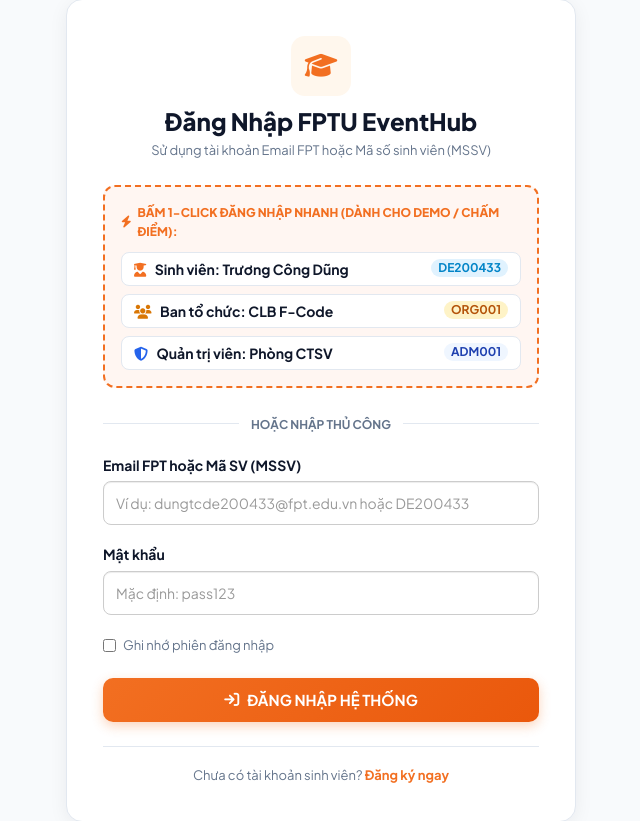
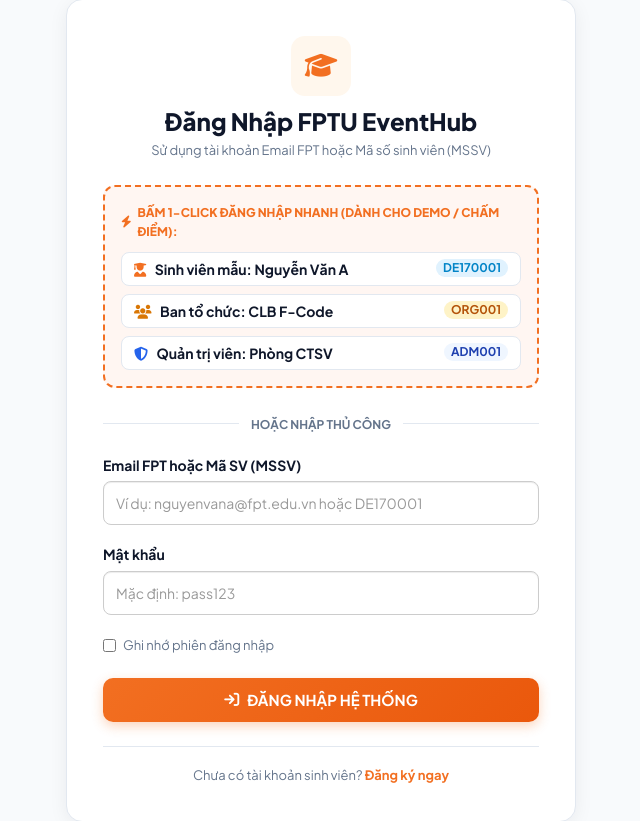
Before and after one commit to CongDung0506/FPTU-EventHub, a Flask app: page /login in a window 1280 px wide. Shown: the part 125-946 px from the top of the page, without its empty margins (319-959 px from the left). Run offline with Flask 3, Linux system fonts and the light colour scheme; data comes from the database, SQL or seed files in the repository; some libraries are stand-ins or nearby versions.

Commit message:
feat(templates): replace personal info with generic placeholders (DExxxxxx, Nguyễn Văn A, nguyenvana@fpt.edu.vn)

```diff
--- a/app.py
+++ b/app.py
@@ -97,14 +97,16 @@ def login():
 def quick_login(role_type):
     auto_init_database()
     email_map = {
-        "student": "dungtcde200433@fpt.edu.vn",
+        "student": "nguyenvana@fpt.edu.vn",
         "organizer": "fcode.club@fpt.edu.vn",
         "admin": "ctsv.admin@fpt.edu.vn"
     }
     target_email = email_map.get(role_type.lower())
     if not target_email:
         return redirect(url_for("login"))
-    user = User.query.filter_by(email=target_email).first()
+    user = User.query.filter((User.email == target_email) | (User.email == "dungtcde200433@fpt.edu.vn")).first()
+    if not user and role_type.lower() == "student":
+        user = User.query.filter(User.role.has(name="Student")).first()
     if user:
         login_user(user, remember=True)
         flash(f"🎉 Đăng nhập nhanh thành công: {user.full_name} ({user.role.name})!", "success")
--- a/forms.py
+++ b/forms.py
@@ -31,7 +31,7 @@ class RegisterForm(FlaskForm):
     def validate_student_id(self, field):
         sid = field.data.strip().upper()
         if len(sid) < 6:
-            raise ValidationError("Mã số sinh viên không hợp lệ (ví dụ: DE200433, SE171234).")
+            raise ValidationError("Mã số sinh viên không hợp lệ (ví dụ: DExxxxxx, SExxxxxx).")
 
 class EventCreateForm(FlaskForm):
     title = StringField("Tiêu đề sự kiện", validators=[DataRequired(), Length(max=255)])
--- a/seed_events.py
+++ b/seed_events.py
@@ -17,18 +17,22 @@ def seed_data_internal():
     role_admin = Role.query.filter_by(name="Admin").first()
 
     # 1. Nguoi dung mau (Sinh vien, Ban to chuc CLB, Admin CTSV)
-    student = User.query.filter_by(email="dungtcde200433@fpt.edu.vn").first()
+    student = User.query.filter((User.email == "nguyenvana@fpt.edu.vn") | (User.email == "dungtcde200433@fpt.edu.vn")).first()
     if student is None:
         student = User(
-            student_id="DE200433",
-            full_name="Trương Công Dũng",
-            email="dungtcde200433@fpt.edu.vn",
+            student_id="DE170001",
+            full_name="Nguyễn Văn A",
+            email="nguyenvana@fpt.edu.vn",
             phone="0905123456",
             avatar_url="https://images.unsplash.com/photo-1534528741775-53994a69daeb?auto=format&fit=crop&w=300&q=80",
             role=role_student
         )
         student.set_password("pass123")
         db.session.add(student)
+    else:
+        student.student_id = "DE170001"
+        student.full_name = "Nguyễn Văn A"
+        student.email = "nguyenvana@fpt.edu.vn"
 
     student2 = User.query.filter_by(email="anhnvse190111@fpt.edu.vn").first()
     if student2 is None:
@@ -301,7 +305,7 @@ Chương trình thiện nguyện truyền thống thường niên của sinh vi
     if Ticket.query.first() is None and len(saved_events) >= 2:
         ticket1 = Ticket(
             ticket_code=Ticket.generate_ticket_code(),
-            qr_url="https://api.qrserver.com/v1/create-qr-code/?size=250x250&data=FU-2026-AIWORKSHOP-DE200433",
+            qr_url="https://api.qrserver.com/v1/create-qr-code/?size=250x250&data=FU-2026-AIWORKSHOP-DE170001",
             event=saved_events[0], # Workshop AI
             user=student,
             status="CHECKED_IN",
@@ -309,7 +313,7 @@ Chương trình thiện nguyện truyền thống thường niên của sinh vi
         )
         ticket2 = Ticket(
             ticket_code=Ticket.generate_ticket_code(),
-            qr_url="https://api.qrserver.com/v1/create-qr-code/?size=250x250&data=FU-2026-HACKATHON-DE200433",
+            qr_url="https://api.qrserver.com/v1/create-qr-code/?size=250x250&data=FU-2026-HACKATHON-DE170001",
             event=saved_events[1], # Hackathon
             user=student,
             status="REGISTERED"
--- a/templates/login.html
+++ b/templates/login.html
@@ -20,8 +20,8 @@
       </div>
       <div style="display:flex;flex-direction:column;gap:8px;">
         <a href="{{ url_for('quick_login', role_type='student') }}" class="btn btn-default" style="border-radius:8px;font-weight:700;display:flex;justify-content:space-between;align-items:center;background:var(--feh-bg-card);color:var(--feh-text-main);border-color:var(--feh-border);">
-          <span><i class="fa-solid fa-user-graduate" style="color:var(--feh-primary);margin-right:6px;"></i> Sinh viên: Trương Công Dũng</span>
-          <span class="badge" style="background:#e0f2fe;color:#0284c7;">DE200433</span>
+          <span><i class="fa-solid fa-user-graduate" style="color:var(--feh-primary);margin-right:6px;"></i> Sinh viên mẫu: Nguyễn Văn A</span>
+          <span class="badge" style="background:#e0f2fe;color:#0284c7;">DE170001</span>
         </a>
         <a href="{{ url_for('quick_login', role_type='organizer') }}" class="btn btn-default" style="border-radius:8px;font-weight:700;display:flex;justify-content:space-between;align-items:center;background:var(--feh-bg-card);color:var(--feh-text-main);border-color:var(--feh-border);">
           <span><i class="fa-solid fa-users" style="color:#d97706;margin-right:6px;"></i> Ban tổ chức: CLB F-Code</span>
@@ -47,7 +47,7 @@
 
       <div class="form-group" style="margin-bottom:18px;">
         <label style="font-weight:700;color:var(--feh-text-main);">Email FPT hoặc Mã SV (MSSV)</label>
-        {{ form.email(class="form-control", placeholder="Ví dụ: dungtcde200433@fpt.edu.vn hoặc DE200433", style="height:44px;border-radius:8px;") }}
+        {{ form.email(class="form-control", placeholder="Ví dụ: nguyenvana@fpt.edu.vn hoặc DE170001", style="height:44px;border-radius:8px;") }}
         {% for err in form.email.errors %}
           <div class="text-danger" style="font-size:12px;margin-top:4px;">{{ err }}</div>
         {% endfor %}
```
Also changed, not shown: templates/register.html (+4 -4 lines), test_eventhub.py (+7 -7 lines).
